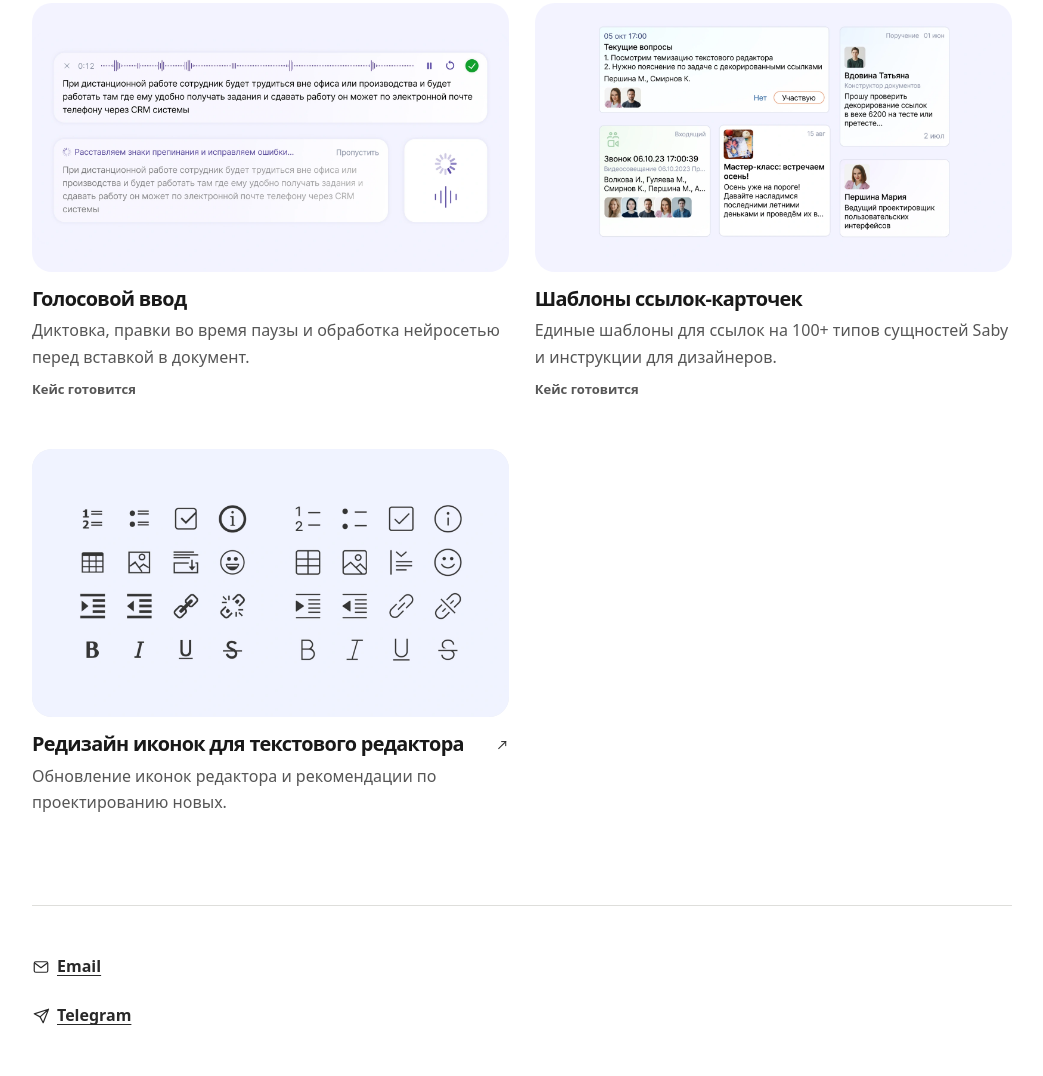
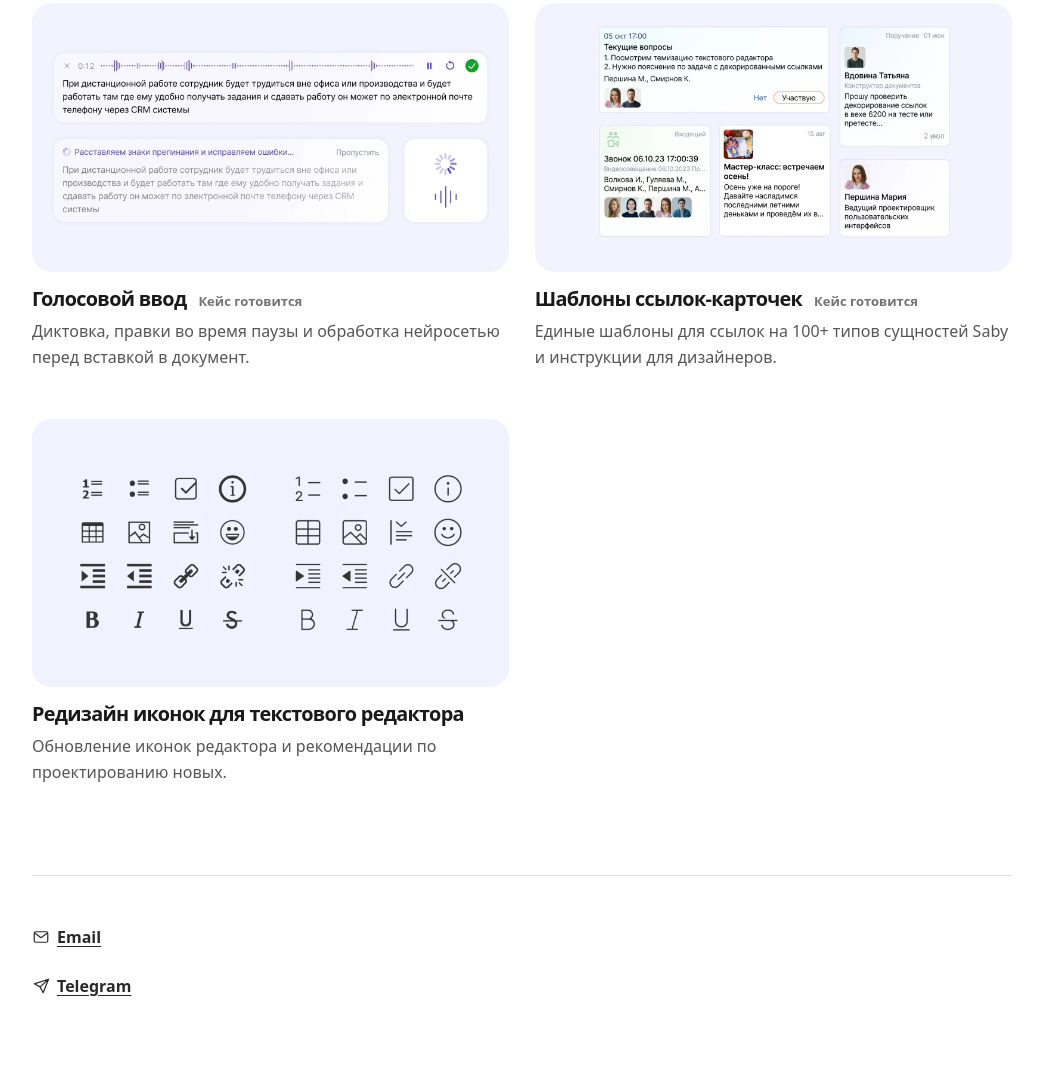
Before and after one commit to pershmary/portfolio, an Astro site: page / in a window 1280 px wide. Shown: the part 699-1775 px from the top of the page, without its empty margins (118-1161 px from the left). After the commit the page ends 1745 px from the top, so only its background shows below. Built offline with nearby package versions, Linux system fonts and the light colour scheme; Astro itself is replaced by a stand-in of ours.

Commit message:
Place quieter draft status labels next to case titles

```diff
--- a/src/components/CaseCard.astro
+++ b/src/components/CaseCard.astro
@@ -24,9 +24,8 @@ const Card = published ? 'a' : 'article';
   <div class="case-caption">
     <div class="case-heading">
       <h3>{data.title}</h3>
-      {published && <span class="arrow arrow-out case-arrow" aria-hidden="true"></span>}
+      {!published && <span class="case-status">Кейс готовится</span>}
     </div>
     <p class="summary">{data.summary}</p>
-    {!published && <p class="case-status">Кейс готовится</p>}
   </div>
 </Card>
--- a/src/styles/home.css
+++ b/src/styles/home.css
@@ -87,7 +87,6 @@
   border-radius: 0;
 }
 .case-card-text .case-caption { padding: 0; }
-.portfolio-home .case-status { font-size: 0.8125rem; color: var(--muted); }
 
 .portfolio-home .concepts {
   border: 0;
--- a/src/styles/site.css
+++ b/src/styles/site.css
@@ -217,8 +217,7 @@ h3 { font-size: clamp(1.15rem, 1.55vw, 1.35rem); line-height: 1.3; }
 .tone-sand { background: var(--sand); }
 .tone-slate { background: var(--slate); }
 .case-caption { padding-top: 14px; }
-.case-heading { display: flex; align-items: baseline; justify-content: space-between; gap: 16px; }
-.case-arrow { color: var(--accent); }
+.case-heading { display: flex; flex-wrap: wrap; align-items: baseline; gap: 4px 12px; }
 @media (hover: hover) and (prefers-reduced-motion: no-preference) {
   .case-card .case-cover img { transition: transform 400ms cubic-bezier(0.4, 0, 0.2, 1); }
   .case-card:hover .case-cover img { transform: scale(1.025); }
@@ -226,8 +225,7 @@ h3 { font-size: clamp(1.15rem, 1.55vw, 1.35rem); line-height: 1.3; }
 .case-link:hover h3 { text-decoration: underline; text-underline-offset: 0.2em; }
 .summary { margin-top: 6px; color: var(--muted); }
 .case-status {
-  margin-top: 9px;
-  color: var(--accent);
+  color: #737373;
   font-size: 0.8125rem;
   font-weight: var(--weight-semibold);
 }
```
